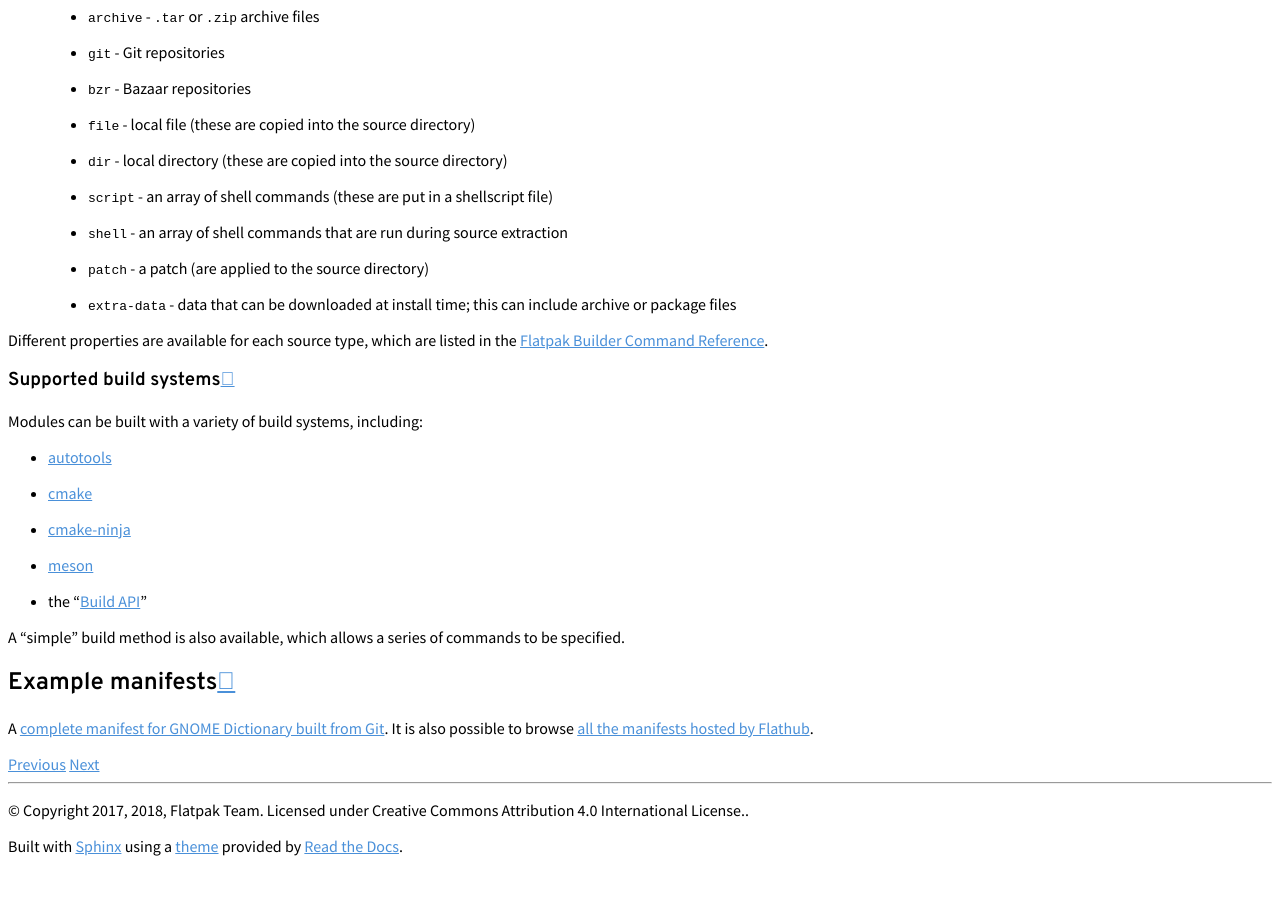
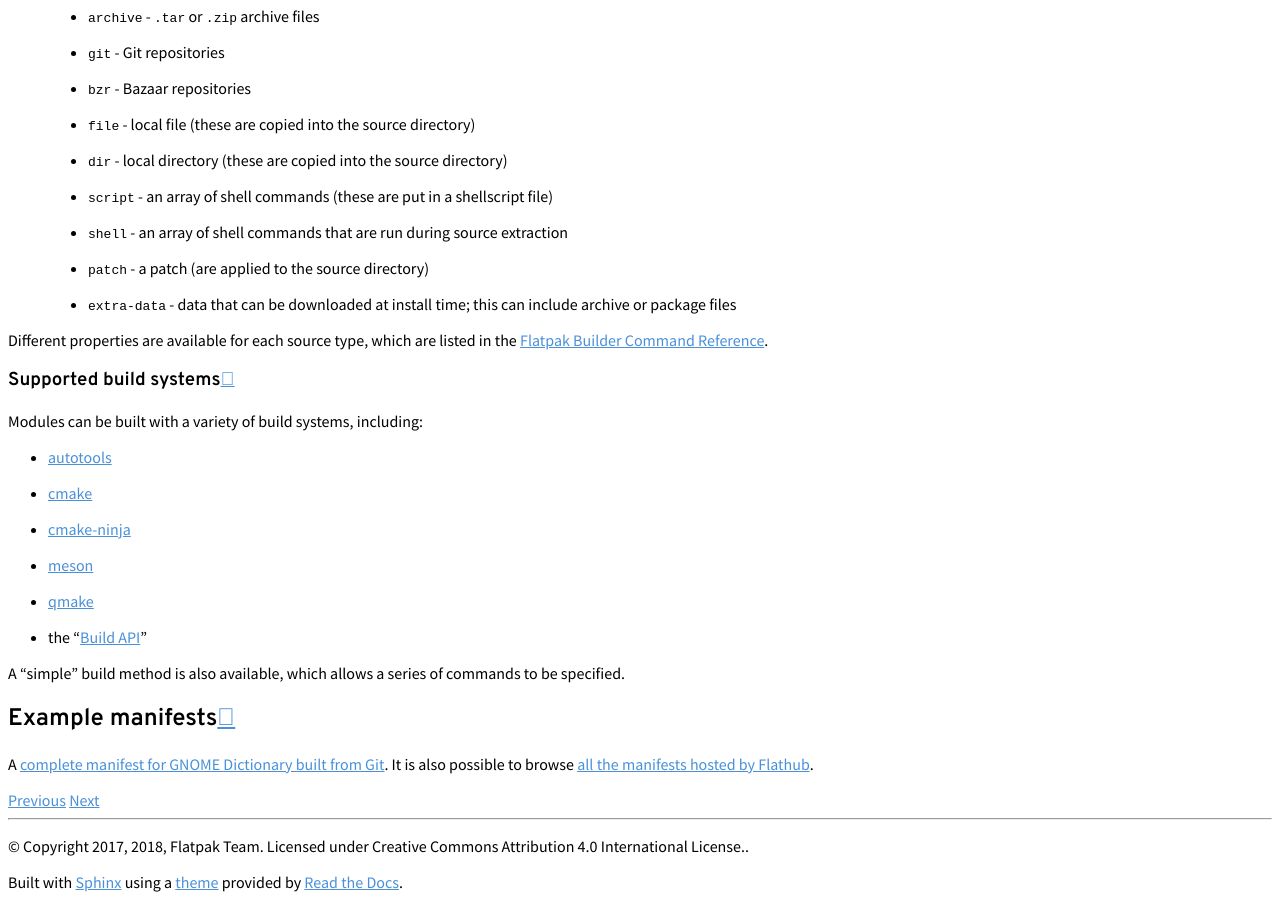
Before and after one commit to flatpak/flatpak-docs, a Sphinx documentation site: the page built from docs/manifests.rst, in a window 1280 px wide and 900 px high, scrolled down 2609 px. Built offline with Sphinx 7.4.7 and the Read the Docs theme 2.0.0, drawn with Linux system fonts in a browser that asks for light colours; before the commit the page ends 3473 px from its top, so only the background shows below that.

Commit message:
Update supported build systems

```diff
--- a/docs/manifests.rst
+++ b/docs/manifests.rst
@@ -169,6 +169,7 @@ Modules can be built with a variety of build systems, including:
 - `cmake <https://cmake.org/>`_
 - `cmake-ninja <https://cmake.org/cmake/help/v3.0/generator/Ninja.html>`_
 - `meson <http://mesonbuild.com/>`_
+- `qmake <https://doc.qt.io/qt-5/qmake-overview.html>`_
 - the "`Build API <https://github.com/cgwalters/build-api/>`_"
 
 A "simple" build method is also available, which allows a series of commands
```
